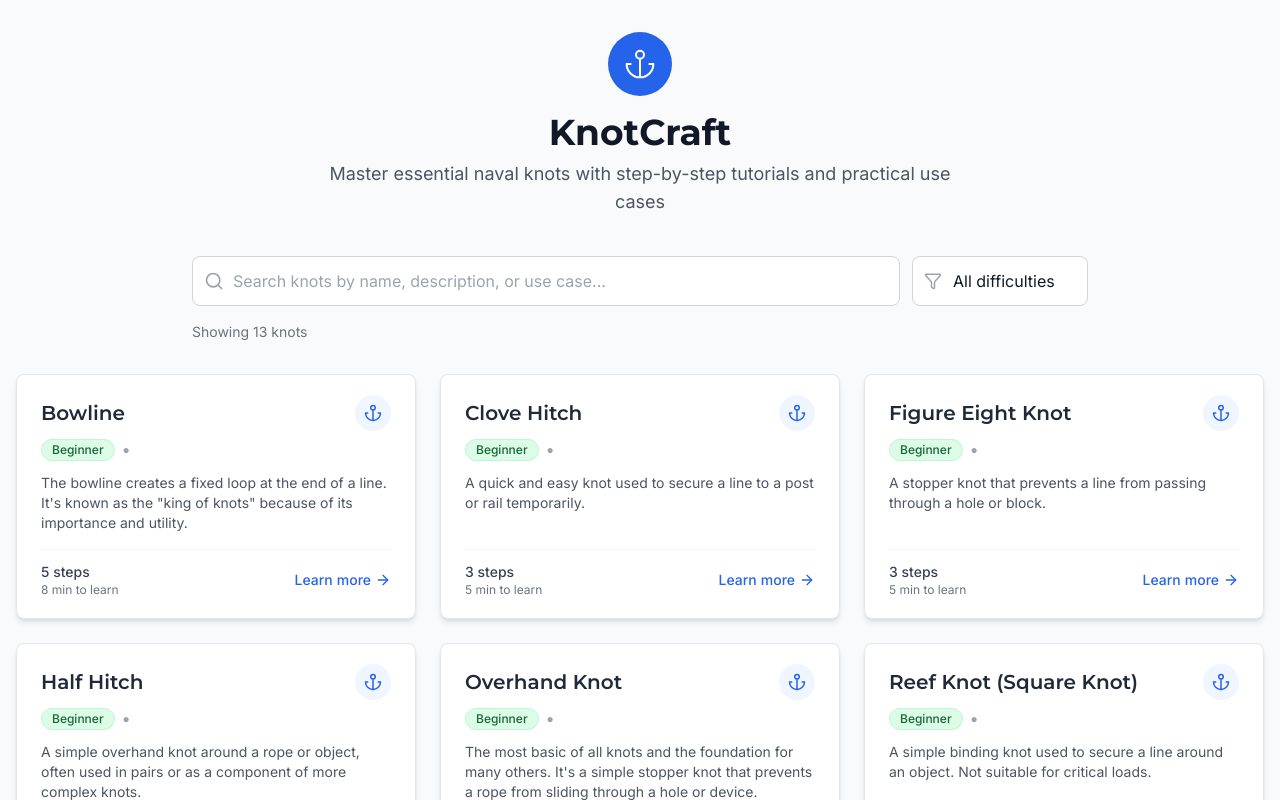
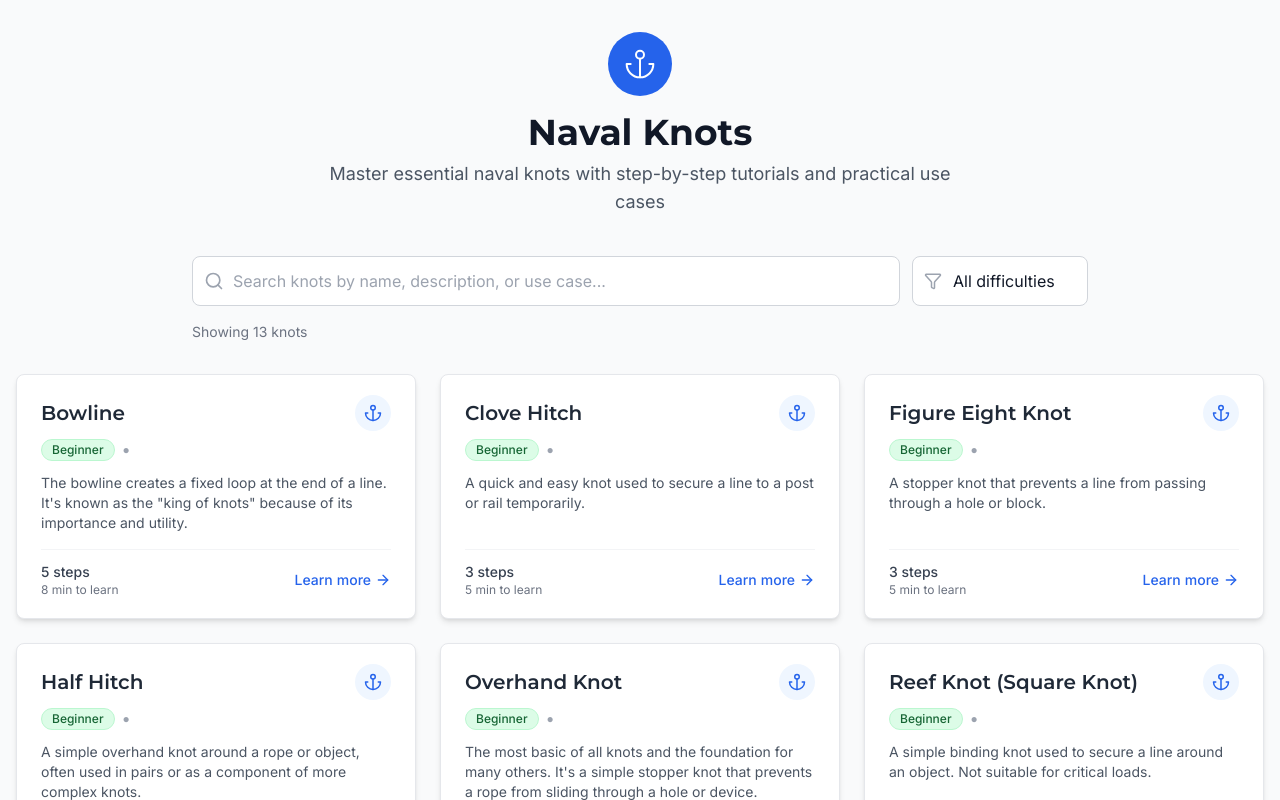
Before and after one commit to albertchouforces/knots, a React (Vite) app: page / in a window 1280 px wide. Shown: the top 800 px of the page. Built offline with nearby package versions, Linux system fonts and the light colour scheme.

Commit message:
Naval Knots

```diff
--- a/index.html
+++ b/index.html
@@ -3,13 +3,13 @@
   <head>
     <meta charset="UTF-8" />
     <meta name="viewport" content="width=device-width, initial-scale=1.0" />
-    <meta property="og:title" content="KnotCraft" />
+    <meta property="og:title" content="Naval Knots" />
     <meta property="og:description" content="Master naval knots with interactive tutorials! KnotCraft: Your dive into the art of knot tying and line handling." />
     <meta property="og:type" content="website" />
-    <meta property="og:site_name" content="KnotCraft" />
-    <meta property="twitter:title" content="KnotCraft" />
+    <meta property="og:site_name" content="Naval Knots" />
+    <meta property="twitter:title" content="Naval Knots" />
     <meta property="twitter:description" content="Master naval knots with interactive tutorials! KnotCraft: Your dive into the art of knot tying and line handling." />
-    <title>KnotCraft</title>
+    <title>Naval Knots</title>
   </head>
   <body>
     <div id="root"></div>
--- a/src/App.tsx
+++ b/src/App.tsx
@@ -30,7 +30,7 @@
       <div className="min-h-screen bg-gray-50 flex items-center justify-center">
         <div className="text-center">
           <div className="w-16 h-16 mx-auto border-4 border-blue-200 border-t-blue-600 rounded-full animate-spin"></div>
-          <p className="mt-4 text-gray-600 font-medium">Loading KnotCraft...</p>
+          <p className="mt-4 text-gray-600 font-medium">Loading Naval Knots...</p>
         </div>
       </div>
     );
--- a/src/pages/HomePage.tsx
+++ b/src/pages/HomePage.tsx
@@ -74,7 +74,7 @@
           animate={{ y: 0, opacity: 1 }}
           transition={{ duration: 0.4, delay: 0.2 }}
         >
-          KnotCraft
+          Naval Knots
         </motion.h1>
         <motion.p
           className="text-lg text-gray-600 max-w-2xl"
```
